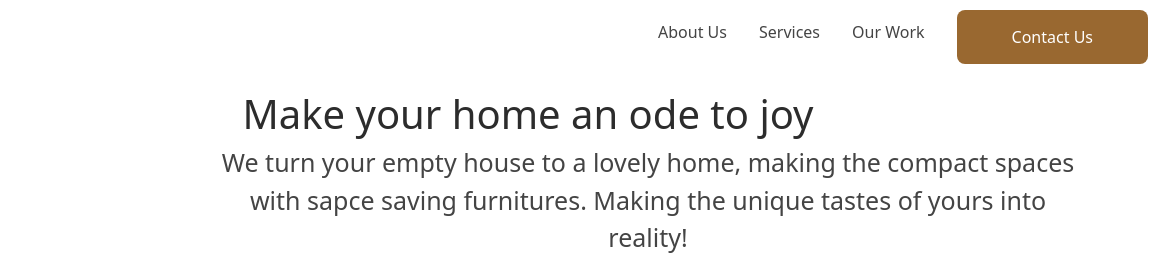
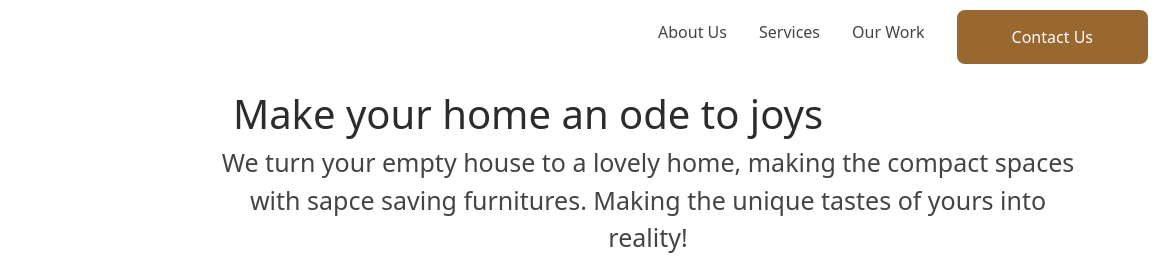
Before and after one commit to ibrohim5009/Qinteo, a plain HTML site: page index.html in a window 1280 px wide. Shown: the top 258 px of the page, 112-1280 px from the left. Drawn offline with nearby package versions, Linux system fonts and the light colour scheme.

Commit message:
lfkreokger

```diff
--- a/index.html
+++ b/index.html
@@ -30,7 +30,7 @@
         </section>
         <div class="">
             <div class="text-center ">
-                <h1 class="text-[#2C2C2C] text-[40px]">Make your home an ode to joy</h1>
+                <h1 class="text-[#2C2C2C] text-[40px]">Make your home an ode to joys</h1>
                 <p class="text-[#444444] text-[25px] w-[1200px] pl-[320px] text-center">We turn your empty house to a lovely home, making the compact spaces with sapce saving furnitures.
                     Making the unique tastes of yours into reality! </p>
             </div>
```
